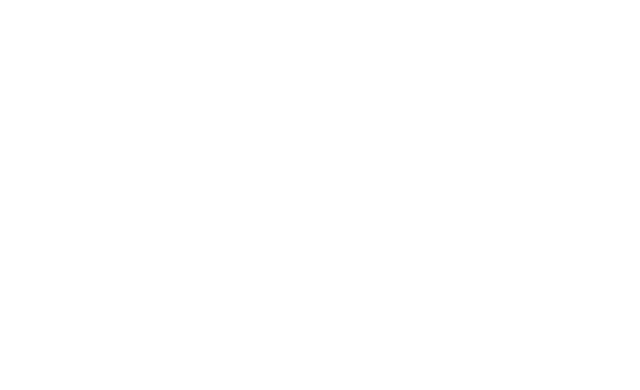
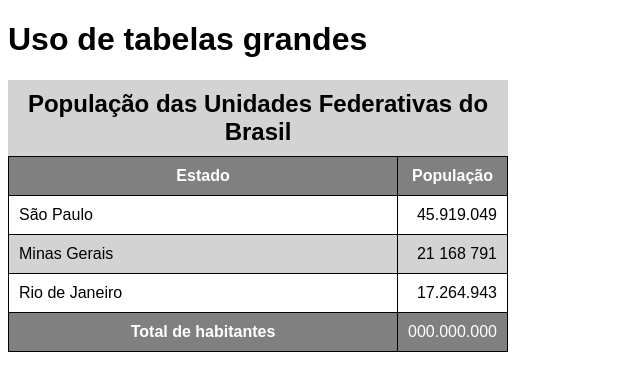
Before and after one commit to RenatoSouza-123/html-css, a plain HTML site: page exercicios/ex023/tabela002.html in a window 1280 px wide. Shown: the whole page, without its empty margins (0-640 px from the left). Drawn offline with Linux system fonts and the light colour scheme.

Commit message:
Atualizei a tabela2 e criei a tabela3

```diff
--- a/exercicios/ex023/tabela002.html
+++ b/exercicios/ex023/tabela002.html
@@ -4,9 +4,93 @@
     <meta charset="UTF-8">
     <meta http-equiv="X-UA-Compatible" content="IE=edge">
     <meta name="viewport" content="width=device-width, initial-scale=1.0">
-    <title>Document</title>
+    <title>Tabelas</title>
+    <style>
+        body {
+            font-family: Arial, Helvetica, sans-serif;
+        }
+
+        table {
+            width: 500px;
+            border-collapse: collapse;
+            position: relative;
+        }
+
+        td, th {
+            border: 1px solid black;
+            padding: 10px;
+        }
+
+        caption {
+            font-size: 1.5em;
+            font-weight: bold;
+            padding: 10px;
+            background-color: lightgray;
+        }
+
+        thead, tfoot {
+            background-color: gray;
+            color: white;
+        }
+
+        thead > tr > th { /*Para criar um cabeçalho fixo em tabelas grandes*/
+            position: sticky;
+            top: -1;
+            background-color: gray;
+        }
+
+        tbody > tr:nth-child(2n) { /* 2n ou even, 2n - 1 ou odd*/
+            background-color: lightgray;
+        }
+
+        td.num {
+            text-align: right;
+        }
+    </style>
 </head>
 <body>
+    <h1>Uso de tabelas grandes</h1>
+    <!--
+        ANATOMIA DAS TABELAS GRANDES
+        TABLE
+            CAPTION
+            THEAD
+                TR, TD, TH
+            TBODY
+                TR, TD, TH
+            TFOOT
+                TR, TD, TH
+    -->
+    <table>
+        <caption>População das Unidades Federativas do Brasil</caption>
+        <thead>
+            <tr>
+                <th scope="col">Estado</th>
+                <th scope="col" style="width: 50px;">População</th>
+            </tr>
+        </thead>
 
+        <tbody>
+            <tr>
+                <td>São Paulo</td>
+                <td class="num">45.919.049</td>
+            </tr>
+            <tr>
+                <td>Minas Gerais</td>
+                <td class="num">21 168 791</td>
+            </tr>
+            <tr>
+                <td>Rio de Janeiro</td>
+                <td class="num">17.264.943</td>
+            </tr>
+        </tbody>
+
+        <tfoot>
+            <tr>
+                <th scope="row">Total de habitantes</th>
+                <td class="num">000.000.000</td>
+            </tr>
+        </tfoot>
+    </table>
 </body>
 </html>
```
Also changed, not shown: exercicios/ex023/tabela003.html (added).
